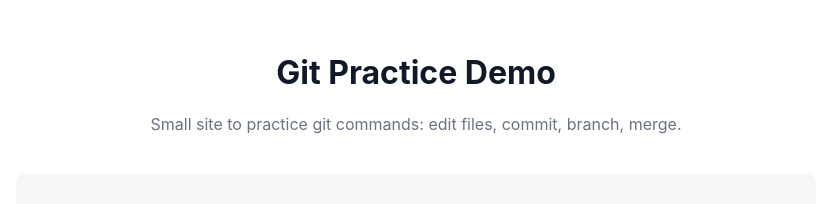
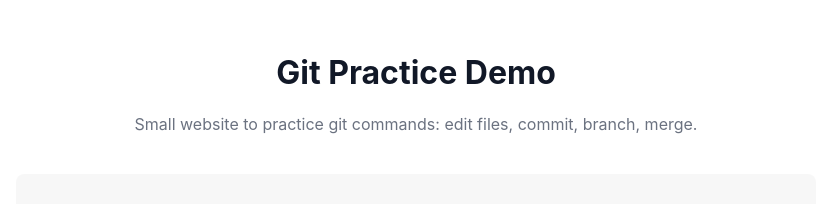
Before and after one commit to moiz-260/git-command-practice, a plain HTML site: page index.html in a window 1280 px wide. Shown: the top 204 px of the page, without its empty margins (224-1055 px from the left). Drawn offline with Linux system fonts and the light colour scheme.

Commit message:
first main commit

```diff
--- a/index.html
+++ b/index.html
@@ -9,7 +9,7 @@
 <body>
   <header>
     <h1 id="title">Git Practice Demo</h1>
-    <p class="desc">Small site to practice git commands: edit files, commit, branch, merge.</p>
+    <p class="desc">Small website to practice git commands: edit files, commit, branch, merge.</p>
   </header>
   <main>
     <section class="todo">
```
